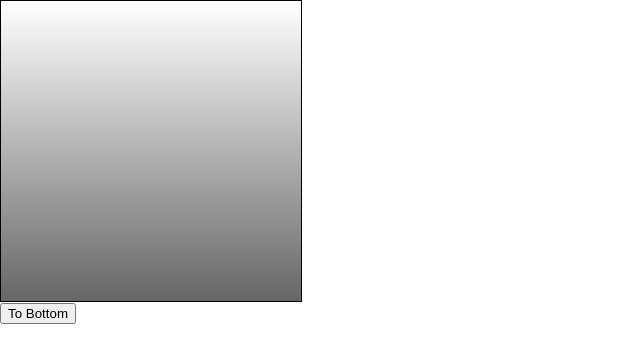
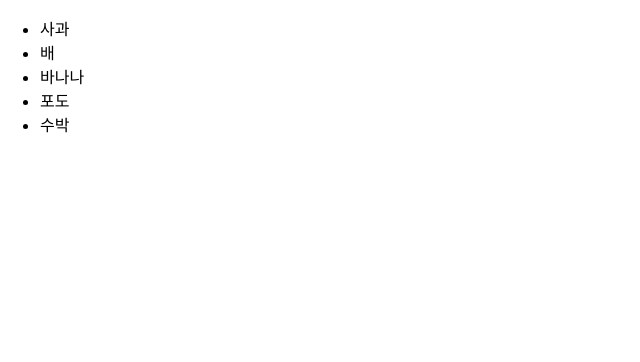
Before and after one commit to HyeUngPark/reactstudy, a React (Create React App) app: page / in a window 1280 px wide. Shown: the top 362 px of the page, without its empty margins (0-640 px from the left). Built offline with nearby package versions, Linux system fonts and the light colour scheme.

Commit message:
component repeat

```diff
--- a/src/App.js
+++ b/src/App.js
@@ -1,46 +1,13 @@
 import React, { Component } from 'react';
 // import logo from './logo.svg';
 import './App.css';
-// import PropComponent from './component/PropComponent';
-// import StateComponent from './component/StateComponent';
-// import EventPractice from './component/EventPractice4';
-// import RefPractice from './component/RefPractice';
-import ScrollBox from './component/ScrollBox';
+import Repeat from './component/Repeat';
 
 class App extends Component {
-  state={
-    upDown : 'd'
-    ,value : 'To Bottom'
-  }
-  updownChange =() =>{
-    if(this.state.upDown === 'd'){
-      this.setState({
-        upDown:'u'
-        ,value : 'To Top'
-      });
-    }else{
-      this.setState({
-        upDown:'d'
-        ,value : 'To Bottom'
-      });
-    }
-
-  };
   render() {
     return (
       <div>
-        <ScrollBox ref={(ref)=>this.ScrollBox=ref}/>
-        <button
-          onClick={
-            ()=>{
-              this.ScrollBox.scrollToChange(this.state.upDown);
-              this.updownChange();
-            }
-          }
-
-        >
-          {this.state.value}
-        </button>
+        <Repeat/>
       </div>
     );
   }
--- /dev/null
+++ b/src/component/Repeat.js
@@ -0,0 +1,26 @@
+import React, { Component } from 'react';
+
+class Repeat extends Component {
+    state ={
+        fruits : ['사과','배','바나나','포도','수박']
+    };
+    render() {
+        // const fruits = ['사과','배','바나나','포도','수박'];
+        // const fruitsList = fruits.map(
+        //     (fruit,index) => (<li key={index}>{fruit}</li>)
+        // );
+
+        const fruitsList = this.state.fruits.map(
+            (fruit,index) => (<li key={index}>{fruit}</li>)
+        );
+        return (
+            <div>
+                <ul>
+                    {fruitsList}
+                </ul>
+            </div>
+        );
+    }
+}
+
+export default Repeat;
```
Also changed, not shown: src/component/MapComponent.js (added, +21 -0 lines).
